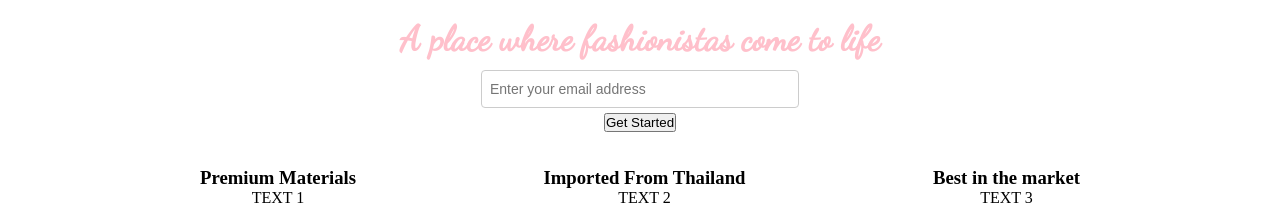
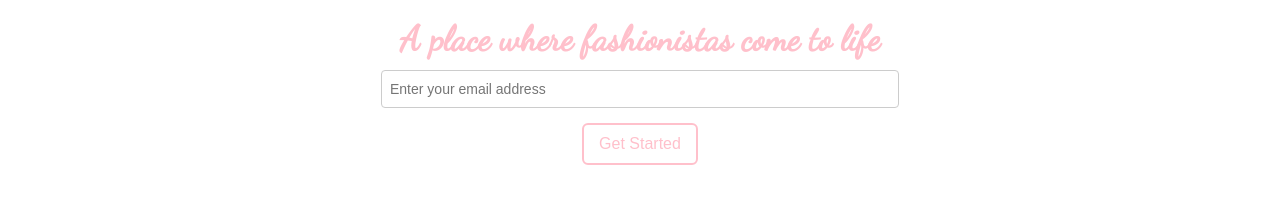
Before and after one commit to promie/fcc-product-landing, a Vue app: page / in a window 1280 px wide. Shown: the part 170-382 px from the top of the page. Built offline with nearby package versions, Linux system fonts and the light colour scheme.

Commit message:
Completed the styling for the email section

```diff
--- a/src/components/EmailSection.vue
+++ b/src/components/EmailSection.vue
@@ -16,8 +16,8 @@ export default {
     <img v-bind:src="logo" alt="Northstar Fashion Logo" class="logo" />
     <div class="title-description">A place where fashionistas come to life</div>
     <form>
-      <input type="text" placeholder="Enter your email address" />
-      <button>Get Started</button>
+      <input type="text" placeholder="Enter your email address" required />
+      <button class="button">Get Started</button>
     </form>
   </div>
 </template>
@@ -50,6 +50,27 @@ input {
   margin-bottom: 20px;
 }
 
+.button {
+  background-color: white;
+  border: none;
+  color: pink;
+  padding: 10px 15px;
+  text-align: center;
+  text-decoration: none;
+  display: inline-block;
+  font-size: 16px;
+  margin: 10px 0px;
+  cursor: pointer;
+  border: 2px solid pink;
+  border-radius: 6px;
+}
+
+.button:hover {
+  background-color: pink;
+  color: white;
+  border: 2px solid white;
+}
+
 @media only screen and (min-width: 768px) {
   .logo {
     width: 400px;
@@ -58,5 +79,8 @@ input {
   .title-description {
     font-size: 35px;
   }
+  input {
+    width: 500px;
+  }
 }
 </style>
```
